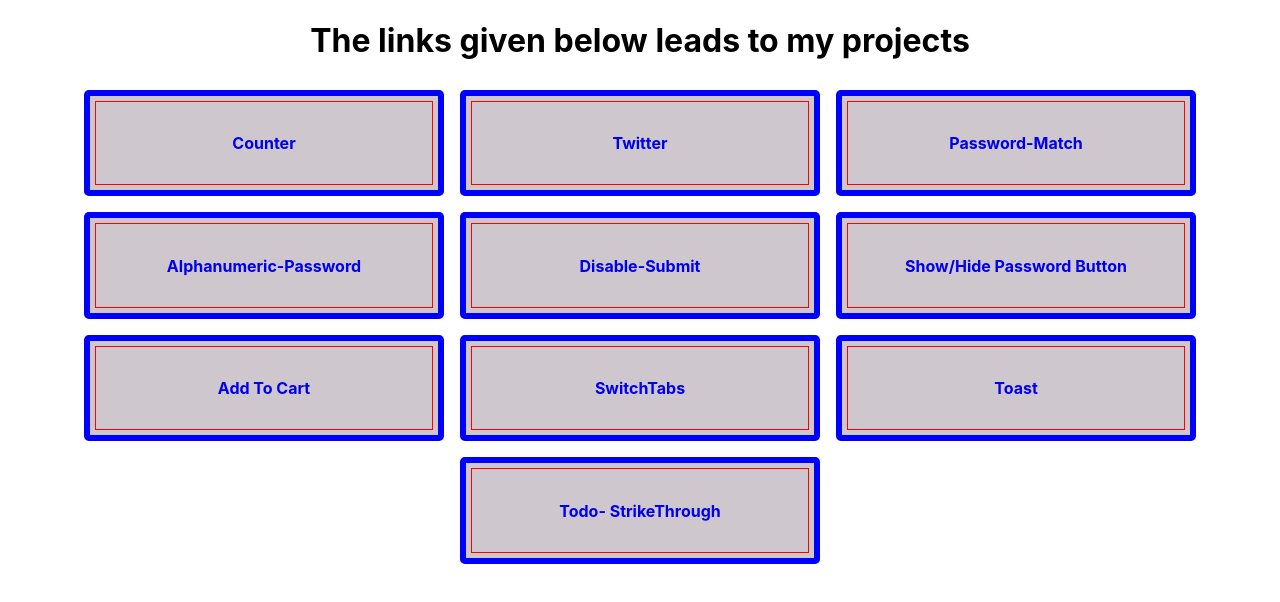
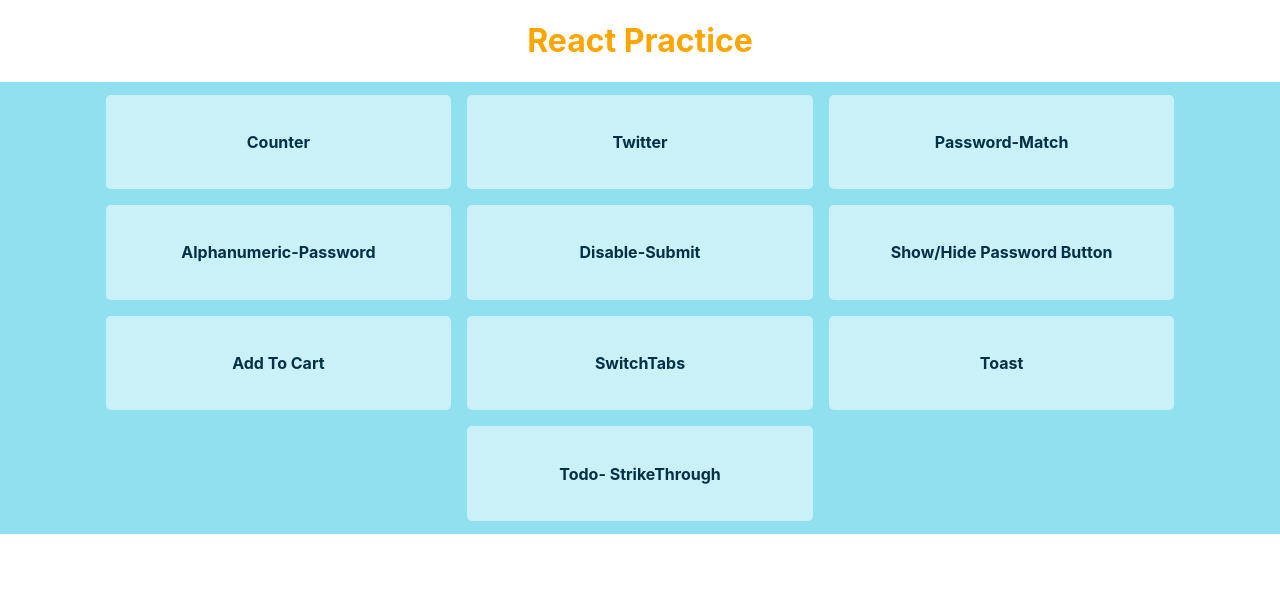
Before and after one commit to SanjuXepiar/react-practice1, a React (Create React App) app: page / in a window 1280 px wide. Shown: the top 602 px of the page. Built offline with nearby package versions, Linux system fonts and the light colour scheme.

Commit message:
necessary shades

```diff
--- a/src/Home/Home.js
+++ b/src/Home/Home.js
@@ -4,7 +4,7 @@ import { Link } from "react-router-dom";
 function Home() {
   return (
     <div>
-      <h1>The links given below leads to my projects</h1>
+      <h1 style={{ color: "orange" }}>React Practice</h1>
       <section className="project_tabs">
         <div className="project">
           <Link to="/counter">
--- a/src/Home/style.css
+++ b/src/Home/style.css
@@ -1,28 +1,23 @@
 .project_tabs {
-  /* width: 100vw;
-  height: auto;
-  display: grid;
-  grid-template-columns: repeat(3, 10rem);
-  grid-template-rows: repeat(4, 8rem);
-  column-gap: 15rem;
-  row-gap: 2rem; */
   display: flex;
   flex-wrap: wrap;
   gap: 1rem;
-  padding: 0.5rem;
+  padding: 0.8rem;
   justify-content: center;
+  background: #90e0ef;
 }
 .project {
-  background: rgba(155, 141, 154, 0.492);
+  background: #caf0f8;
   text-align: center;
   padding: 1rem;
-  border: 0.4rem solid blue;
   border-radius: 0.3rem;
   width: 25%;
-  outline: 0.1rem solid red;
-  outline-offset: -0.8rem;
 }
 .project a {
   text-decoration: none;
   font-weight: bold;
+  color: #023047;
 }
+.project a :hover {
+  color: #3a86ff;
+}
```
